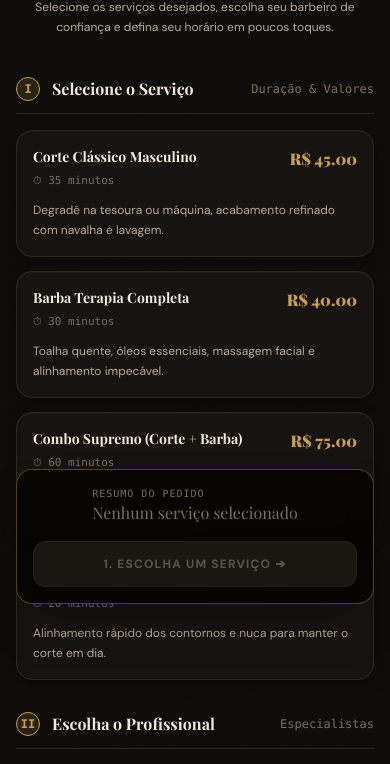
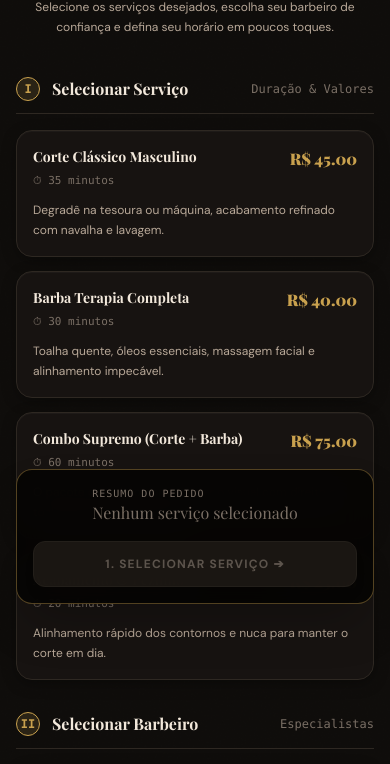
Before and after one commit to nosremehj/barbershop-web, an Angular app: page / in a window 390 px wide. Shown: the part 224-988 px from the top of the page. Built offline with nearby package versions, Linux system fonts and the light colour scheme; no server answers; a web font is replaced by a local one.

Commit message:
style(ux): update action titles to 'Selecionar Serviço', 'Selecionar Barbeiro' and 'Selecionar Horário'

```diff
--- a/src/app/features/agendamento/agendamento.component.html
+++ b/src/app/features/agendamento/agendamento.component.html
@@ -115,7 +115,7 @@
               <span class="w-6 h-6 rounded-full bg-brass/15 border border-brass text-brass font-mono font-bold flex items-center justify-center text-xs">
                 I
               </span>
-              <h2 class="text-base sm:text-lg font-display font-bold text-ink-primary">Selecione o Serviço</h2>
+              <h2 class="text-base sm:text-lg font-display font-bold text-ink-primary">Selecionar Serviço</h2>
             </div>
             <span class="text-xs text-ink-muted font-mono">Duração & Valores</span>
           </div>
@@ -151,7 +151,7 @@
               <span class="w-6 h-6 rounded-full bg-brass/15 border border-brass text-brass font-mono font-bold flex items-center justify-center text-xs">
                 II
               </span>
-              <h2 class="text-base sm:text-lg font-display font-bold text-ink-primary">Escolha o Profissional</h2>
+              <h2 class="text-base sm:text-lg font-display font-bold text-ink-primary">Selecionar Barbeiro</h2>
             </div>
             <span class="text-xs text-ink-muted font-mono">Especialistas</span>
           </div>
@@ -331,11 +331,11 @@
             @if (submetendo()) {
               <span>Gravando Reserva...</span>
             } @else if (!temServico()) {
-              <span>1. Escolha um Serviço ➔</span>
+              <span>1. Selecionar Serviço ➔</span>
             } @else if (!temBarbeiro()) {
-              <span>2. Escolha um Barbeiro ➔</span>
+              <span>2. Selecionar Barbeiro ➔</span>
             } @else if (!temHorario()) {
-              <span>3. Escolha um Horário ➔</span>
+              <span>3. Selecionar Horário ➔</span>
             } @else {
               <span>Confirmar Agendamento ➔</span>
             }
```
